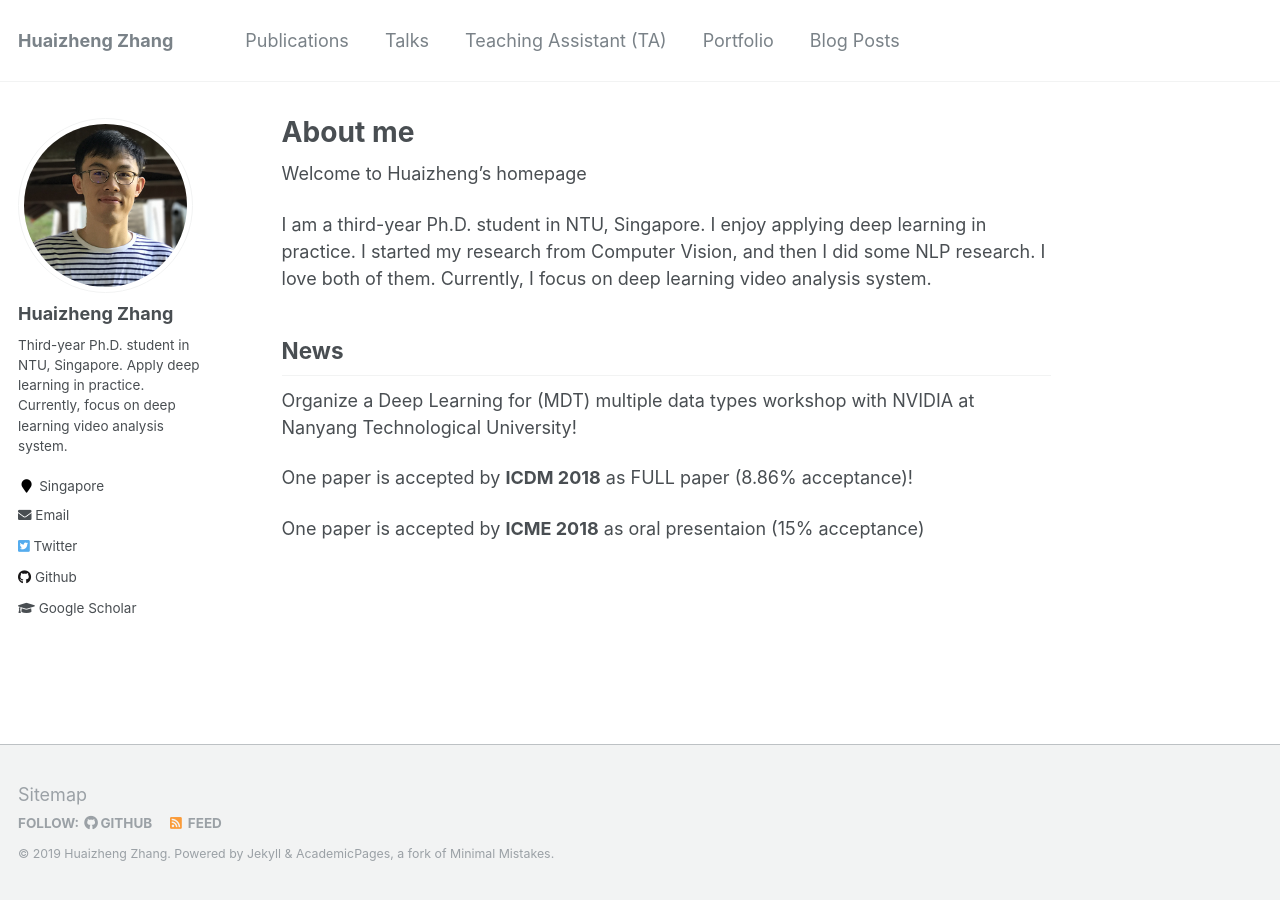
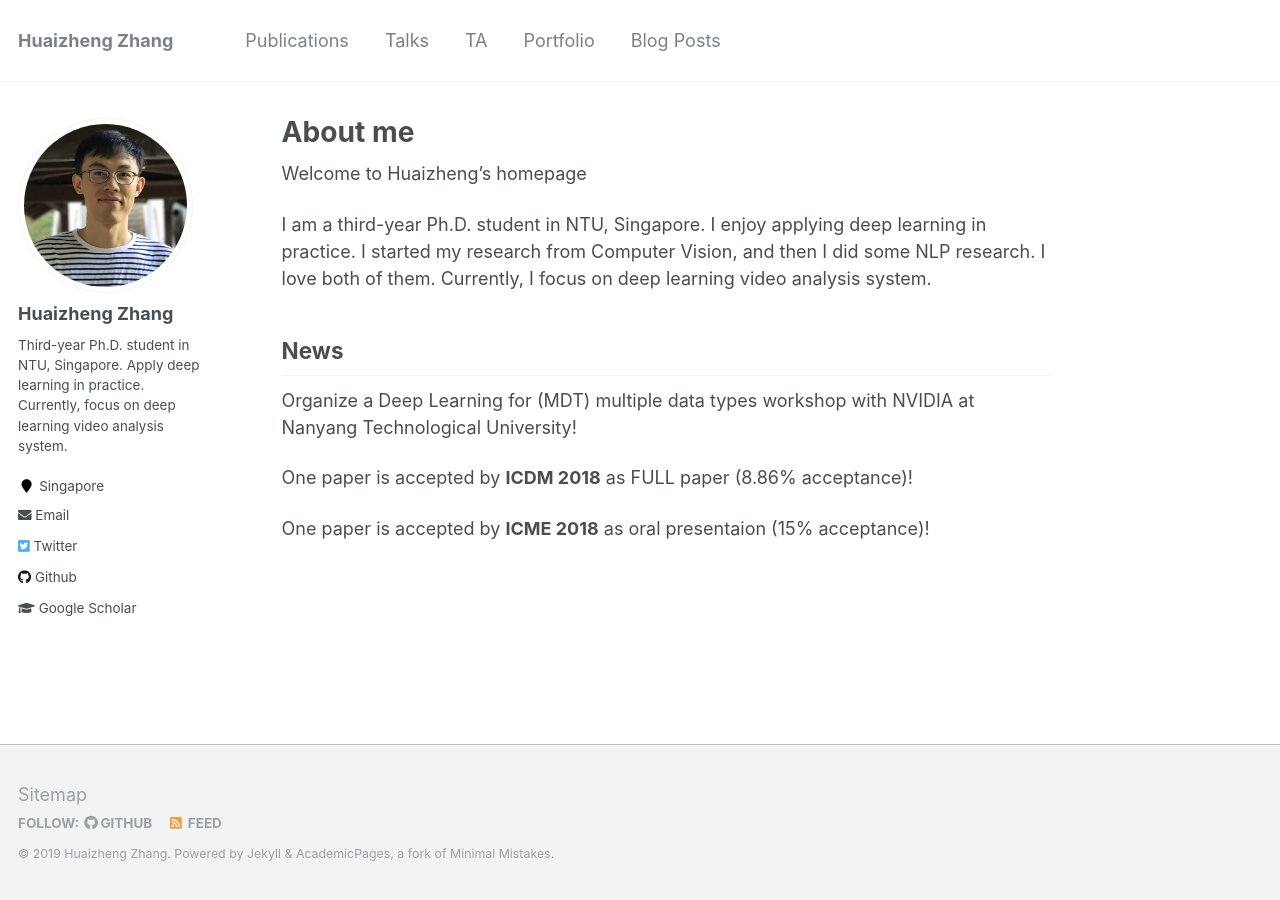
Before and after one commit to HuaizhengZhang/personal_archived, a Jekyll site: the page built from _pages/about.md, in a window 1280 px wide. Built offline with Jekyll 4.4.1, drawn with Linux system fonts in a browser that asks for light colours.

Commit message:
updated TA and news

```diff
--- a/_data/navigation.yml
+++ b/_data/navigation.yml
@@ -6,7 +6,7 @@ main:
   - title: "Talks"
     url: /talks/
 
-  - title: "Teaching Assistant (TA)"
+  - title: "TA"
     url: /teaching/
 
   - title: "Portfolio"
--- a/_pages/about.md
+++ b/_pages/about.md
@@ -21,4 +21,4 @@ Organize a Deep Learning for (MDT) multiple data types workshop with NVIDIA at N
 
 One paper is accepted by **ICDM 2018** as FULL paper (8.86% acceptance)!
 
-One paper is accepted by **ICME 2018** as oral presentaion (15% acceptance)
+One paper is accepted by **ICME 2018** as oral presentaion (15% acceptance)!
```
Also changed, not shown: 3 other files.
